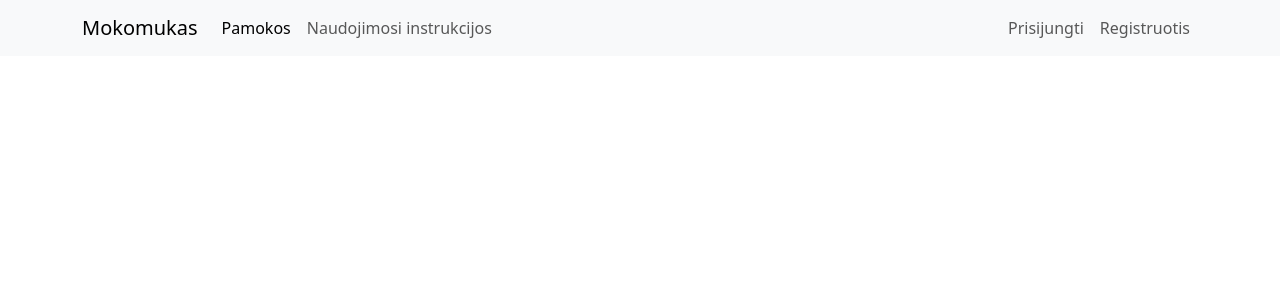
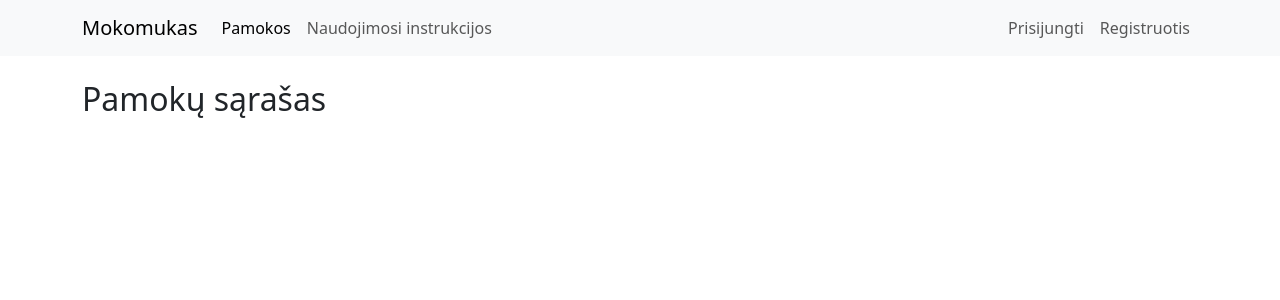
Before and after one commit to aauga/mokomukas-frontend, a React (Create React App) app: page / in a window 1280 px wide. Shown: the top 300 px of the page. Built offline with nearby package versions, Linux system fonts and the light colour scheme; no server answers.

Commit message:
refactor some code

```diff
--- a/src/components/lessons/WelcomeText.tsx
+++ b/src/components/lessons/WelcomeText.tsx
@@ -1,8 +1,8 @@
 interface WelcomeTextProps {
   username: string;
-  style?: React.CSSProperties;
+  className?: string;
 }
 
-export default function WelcomeText({ username, style }: WelcomeTextProps) {
-  return <h1 style={style}>Sveiki sugrįžę, {username} 👋</h1>;
+export default function WelcomeText({ username, className }: WelcomeTextProps) {
+  return <h1 className={className}>Sveiki sugrįžę, {username} 👋</h1>;
 }
--- a/src/pages/LessonsPage.tsx
+++ b/src/pages/LessonsPage.tsx
@@ -12,9 +12,11 @@ export default function LessonsPage() {
 
   return (
     <Container>
-      {user && (
-        <WelcomeText style={{ marginTop: 30 }} username={user?.username} />
-      )}
+      {user && <WelcomeText className="mt-4" username={user?.username} />}
+
+      <div className="mt-4">
+        <h2>Pamokų sąrašas</h2>
+      </div>
     </Container>
   );
 }
```
